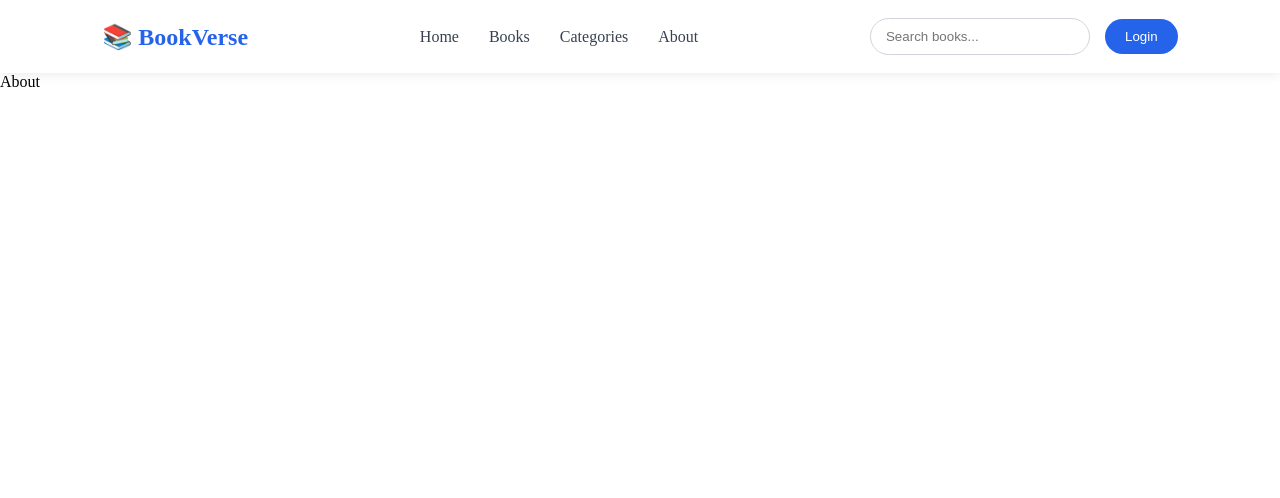
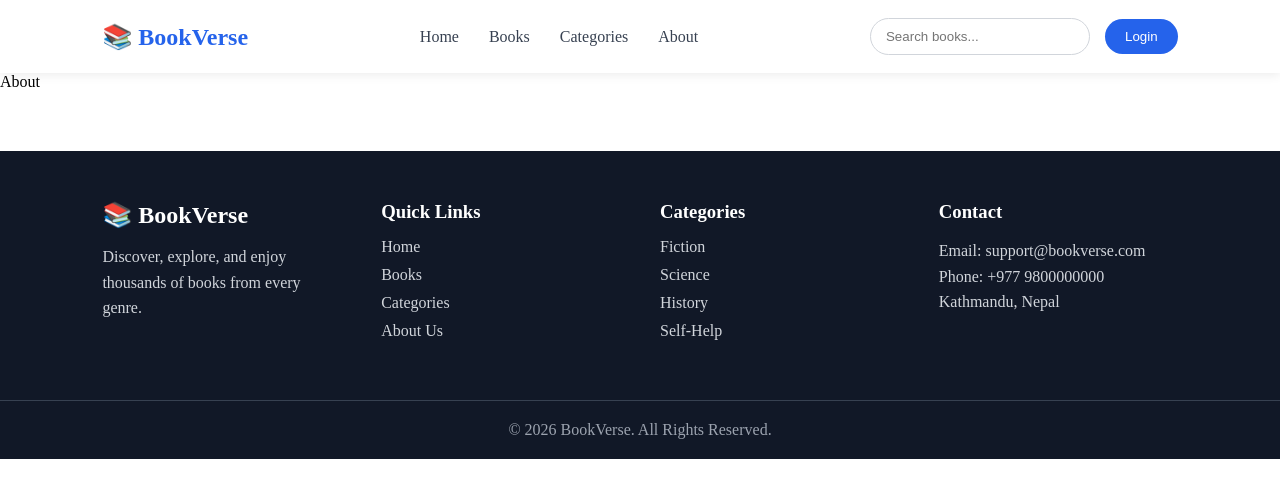
Before and after one commit to Dawatenzingsherpa/MERN2.0_BasicReact, a React app: page /about in a window 1280 px wide. Shown: the top 498 px of the page. Built offline with nearby package versions, Linux system fonts and the light colour scheme; the HTML template or start-up script is replaced by a standard one.

Commit message:
Footer components

```diff
--- a/src/App.jsx
+++ b/src/App.jsx
@@ -4,6 +4,7 @@ import {BrowserRouter, Routes, Route} from 'react-router-dom'
 import Home from './pages/Home'
 import About from './pages/About'
 import Navbar from './components/Navbar'
+import Footer from './components/Footer'
 function App() {
 
   return (
@@ -16,6 +17,8 @@ function App() {
           <Route path='/about' element={<About />} />
         </Routes>
       </BrowserRouter>
+
+      <Footer />
     </>
   )
 }
--- a/src/components/Footer.jsx
+++ b/src/components/Footer.jsx
@@ -0,0 +1,55 @@
+import React from 'react'
+
+const Footer = () => {
+  return (
+    <>
+      <footer className="footer">
+      <div className="footer-container">
+        {/* Brand */}
+        <div className="footer-section">
+          <h2>📚 BookVerse</h2>
+          <p>
+            Discover, explore, and enjoy thousands of books from every genre.
+          </p>
+        </div>
+
+        {/* Quick Links */}
+        <div className="footer-section">
+          <h3>Quick Links</h3>
+          <ul>
+            <li><a href="/">Home</a></li>
+            <li><a href="/books">Books</a></li>
+            <li><a href="/categories">Categories</a></li>
+            <li><a href="/about">About Us</a></li>
+          </ul>
+        </div>
+
+        {/* Categories */}
+        <div className="footer-section">
+          <h3>Categories</h3>
+          <ul>
+            <li>Fiction</li>
+            <li>Science</li>
+            <li>History</li>
+            <li>Self-Help</li>
+          </ul>
+        </div>
+
+        {/* Contact */}
+        <div className="footer-section">
+          <h3>Contact</h3>
+          <p>Email: support@bookverse.com</p>
+          <p>Phone: +977 9800000000</p>
+          <p>Kathmandu, Nepal</p>
+        </div>
+      </div>
+
+      <div className="footer-bottom">
+        <p>© 2026 BookVerse. All Rights Reserved.</p>
+      </div>
+    </footer>
+    </>
+  )
+}
+
+export default Footer
--- a/src/index.css
+++ b/src/index.css
@@ -81,3 +81,60 @@
     width: 180px;
   }
 }
+
+
+
+.footer {
+  background: #111827;
+  color: #ffffff;
+  margin-top: 60px;
+}
+
+.footer-container {
+  display: grid;
+  grid-template-columns: repeat(auto-fit, minmax(220px, 1fr));
+  gap: 40px;
+  padding: 50px 8%;
+}
+
+.footer-section h2,
+.footer-section h3 {
+  margin-bottom: 15px;
+}
+
+.footer-section p {
+  color: #d1d5db;
+  line-height: 1.6;
+}
+
+.footer-section ul {
+  list-style: none;
+}
+
+.footer-section ul li {
+  margin-bottom: 10px;
+  color: #d1d5db;
+  cursor: pointer;
+  transition: 0.3s;
+}
+
+.footer-section ul li:hover {
+  color: #60a5fa;
+}
+
+.footer-section a {
+  text-decoration: none;
+  color: #d1d5db;
+  transition: 0.3s;
+}
+
+.footer-section a:hover {
+  color: #60a5fa;
+}
+
+.footer-bottom {
+  border-top: 1px solid #374151;
+  text-align: center;
+  padding: 20px;
+  color: #9ca3af;
+}
```
Lines whose indentation alone changed are shown as unchanged.
